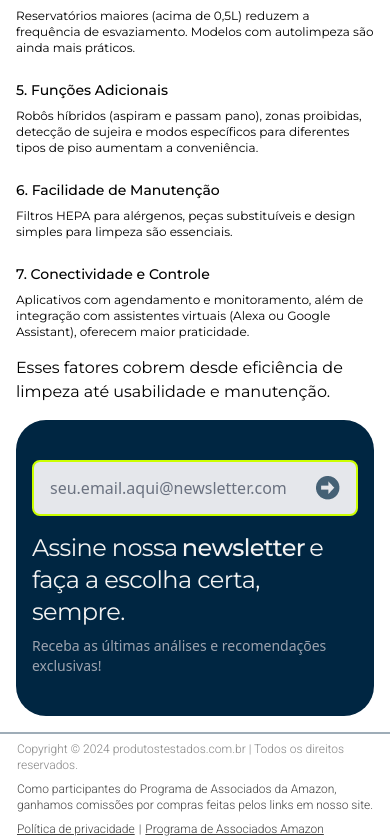
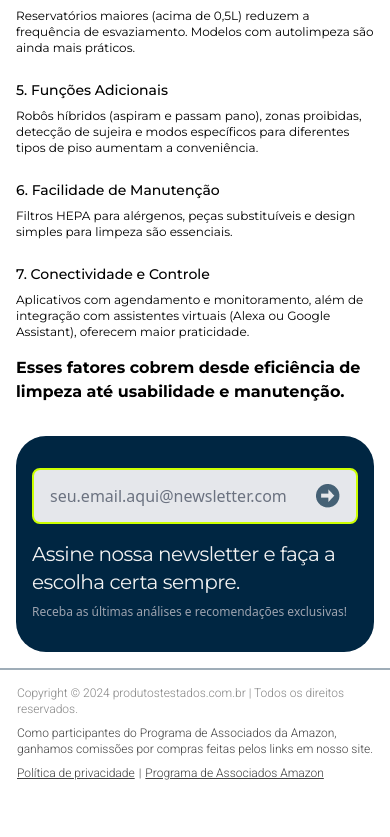
Before and after one commit to joaopouey/produtos-testados, a React (Create React App) app: page /produtos/1 in a window 390 px wide. Shown: the part 3059-3896 px from the top of the page. After the commit the page ends 3856 px from the top, so only its background shows below. Built offline with nearby package versions, Linux system fonts and the light colour scheme.

Commit message:
ajuste na responsividade em tudo que faltava na págian de produto

```diff
--- a/src/components/Footer.js
+++ b/src/components/Footer.js
@@ -3,7 +3,7 @@ import React from 'react';
 const Footer = () => {
   return (
     <div className="w-full h-[0px] left-0 top-0 opacity-75 border border-[#002642]/50">
-      <div className="ml-4 mb-4">
+      <div className="ml-4 mb-4 pt-2">
         <div className="left-[126px] top-[15px] mt-2 align-left text-[#333333]/80 text-xs font-light font-['Roboto']">
           Copyright © 2024 produtostestados.com.br | Todos os direitos
           reservados.
@@ -19,7 +19,7 @@ const Footer = () => {
           <div className="left-[261px] top-[65px] ml-1 text-center text-black text-xs font-light font-['Roboto']">
             |
           </div>
-          <div className="left-[279px] top-[65px] ml-1 text-black text-xs font-light font-['Roboto'] underline">
+          <div className="left-[279px] top-[65px] ml-1 pb-4 text-black text-xs font-light font-['Roboto'] underline">
             Programa de Associados Amazon
           </div>
         </div>
--- a/src/components/Newsletter.js
+++ b/src/components/Newsletter.js
@@ -2,31 +2,25 @@ import React from 'react';
 
 const Newsletter = () => {
   return (
-    <section className="bg-[#002642] text-white py-10 px-4 m-4 rounded-[30px] grid grid-cols-1 md:grid-cols-2">
+    <section className="flex bg-[#002642] text-white py-8 md:py-0  px-4 m-4 mt-8 rounded-[30px] flex-col md:flex-row md:h-28 md:justify-center">
       {/* grid 1 - Input e botão */}
-      <div className="flex items-center max-w-[400px] h-14 bg-gray-200 border-2 border-[#ccff00] rounded-lg px-4 py-2">
+      <div className="flex w-[100%] md:w-96 h-14 bg-gray-200 border-2 border-[#ccff00] rounded-lg px-4 py-2 md:mt-7 lg:mx-[7%]">
         <input
           type="email"
           placeholder="seu.email.aqui@newsletter.com"
           className="flex-grow bg-transparent outline-none text-gray-700 placeholder-gray-500 rounded-lg"
         />
-        <button className="flex items-center justify-center rounded-full h-[24px] w-[24px]">
+        <button>
           <img src="/botao_newsletter.png" alt="Enviar" className="h-6 w-6" />
         </button>
       </div>
 
       {/* grid 2 - Texto da newsletter */}
-      <div className="mt-4 sm:mt-0 sm:ml-8">
-        <span className="text-[#f2f2f2] text-2xl font-light font-['Montserrat'] tracking-tight">
-          Assine nossa
+      <div className="flex flex-col mt-4 w-[100%] md:w-96 lg:w-[600px] sm:mt-4 sm:ml-8 md:mt-2 lg:mt-6">
+        <span className="text-[#f2f2f2] text-xl font-light font-['Montserrat'] tracking-tight">
+          Assine nossa newsletter e faça a escolha certa sempre.
         </span>{' '}
-        <span className="text-[#f2f2f2] text-2xl font-medium font-['Montserrat'] tracking-tight">
-          newsletter
-        </span>{' '}
-        <span className="text-[#f2f2f2] text-2xl font-light font-['Montserrat'] tracking-tight">
-          e faça a escolha certa, sempre.
-        </span>
-        <p className="text-gray-400 text-sm mt-2">
+        <p className="text-gray-400 text-xs mt-2">
           Receba as últimas análises e recomendações exclusivas!
         </p>
       </div>
--- a/src/components/ProductCard.js
+++ b/src/components/ProductCard.js
@@ -19,7 +19,7 @@ const ProductCard = ({
           <p className="text-white text-md text-center font-['Montserrat'] font-medium">
             Avaliação. {rating}
           </p>
-          <p className="text-white text-xl text-center font-['Montserrat'] font-normal pt-6 lg:w-72">
+          <p className="text-white text-xl text-center font-['Montserrat'] font-normal pt-6 sm:w-72">
             {productName}
           </p>
         </div>
--- a/src/data/product_data.js
+++ b/src/data/product_data.js
@@ -9,33 +9,33 @@ const productData = [
     subtext:
       'Confira as dicas para adquirir o melhor robô aspirador e ainda uma lista com os produtos mais bem avaliados da categoria no site Amazon.com',
     details: `
-    <div class="font-[Montserrat] px-4">
-      <h2 class="text-xl font-medium my-8">Como escolher o melhor robô aspirador para sua casa?</h2>
-      <p class="text-sm text-justify">Está pensando em adquirir um robô aspirador para facilitar a sua vida? Essa é uma ótima escolha para quem busca praticidade e eficiência na limpeza da casa. Mas com tantas opções no mercado, como escolher o modelo ideal?</p>
-      <p class="text-sm font-medium mt-4">Separamos algumas dicas para te ajudar nessa missão:</p>
+    <div class="font-[Montserrat] px-4 lg:w-[1024px] justify-self-center">
+      <h2 class="text-xl lg:text-2xl font-medium my-8">Como escolher o melhor robô aspirador para sua casa?</h2>
+      <p class="text-sm lg:text-lg text-justify">Está pensando em adquirir um robô aspirador para facilitar a sua vida? Essa é uma ótima escolha para quem busca praticidade e eficiência na limpeza da casa. Mas com tantas opções no mercado, como escolher o modelo ideal?</p>
+      <p class="text-sm lg:text-base font-medium mt-4">Separamos algumas dicas para te ajudar nessa missão:</p>
 
-      <h3 class="text-sm font-medium mt-10">1. Tecnologia de Navegação</h3>
-      <p class="text-xs my-2">Modelos com mapeamento inteligente (LIDAR ou câmera) são mais eficientes e evitam obstáculos, ideais para casas maiores ou com muitos móveis.</p>
+      <h3 class="text-sm lg:text-xl font-medium mt-10">1. Tecnologia de Navegação</h3>
+      <p class="text-xs lg:text-base my-2">Modelos com mapeamento inteligente (LIDAR ou câmera) são mais eficientes e evitam obstáculos, ideais para casas maiores ou com muitos móveis.</p>
 
-      <h3 class="text-sm font-medium mt-6">2. Potência de Sucção</h3>
-      <p class="text-xs my-2">Escolha conforme o tipo de piso e presença de tapetes ou carpetes. Potências acima de 2.000 Pa são recomendadas para sujeira pesada e pelos de animais.</p>
+      <h3 class="text-sm lg:text-xl font-medium mt-6">2. Potência de Sucção</h3>
+      <p class="text-xs lg:text-base my-2">Escolha conforme o tipo de piso e presença de tapetes ou carpetes. Potências acima de 2.000 Pa são recomendadas para sujeira pesada e pelos de animais.</p>
 
-      <h3 class="text-sm font-medium mt-6">3. Autonomia da Bateria</h3>
-      <p class="text-xs my-2">Para casas maiores, opte por robôs com duração acima de 120 minutos e função de recarga automática com retomada da limpeza.</p>
+      <h3 class="text-sm lg:text-xl font-medium mt-6">3. Autonomia da Bateria</h3>
+      <p class="text-xs lg:text-base my-2">Para casas maiores, opte por robôs com duração acima de 120 minutos e função de recarga automática com retomada da limpeza.</p>
 
-      <h3 class="text-sm font-medium mt-6">4. Capacidade do Reservatório</h3>
-      <p class="text-xs my-2">Reservatórios maiores (acima de 0,5L) reduzem a frequência de esvaziamento. Modelos com autolimpeza são ainda mais práticos.</p>
+      <h3 class="text-sm lg:text-xl font-medium mt-6">4. Capacidade do Reservatório</h3>
+      <p class="text-xs lg:text-base my-2">Reservatórios maiores (acima de 0,5L) reduzem a frequência de esvaziamento. Modelos com autolimpeza são ainda mais práticos.</p>
 
-      <h3 class="text-sm font-medium mt-6">5. Funções Adicionais</h3>
-      <p class="text-xs my-2">Robôs híbridos (aspiram e passam pano), zonas proibidas, detecção de sujeira e modos específicos para diferentes tipos de piso aumentam a conveniência.</p>
+      <h3 class="text-sm lg:text-xl font-medium mt-6">5. Funções Adicionais</h3>
+      <p class="text-xs lg:text-base my-2">Robôs híbridos (aspiram e passam pano), zonas proibidas, detecção de sujeira e modos específicos para diferentes tipos de piso aumentam a conveniência.</p>
 
-      <h3 class="text-sm font-medium mt-6">6. Facilidade de Manutenção</h3>
-      <p class="text-xs my-2">Filtros HEPA para alérgenos, peças substituíveis e design simples para limpeza são essenciais.</p>
+      <h3 class="text-sm lg:text-xl font-medium mt-6">6. Facilidade de Manutenção</h3>
+      <p class="text-xs lg:text-base my-2">Filtros HEPA para alérgenos, peças substituíveis e design simples para limpeza são essenciais.</p>
 
-      <h3 class="text-sm font-medium mt-6">7. Conectividade e Controle</h3>
-      <p class="text-xs my-2">Aplicativos com agendamento e monitoramento, além de integração com assistentes virtuais (Alexa ou Google Assistant), oferecem maior praticidade.</p>
+      <h3 class="text-sm lg:text-xl font-medium mt-6">7. Conectividade e Controle</h3>
+      <p class="text-xs lg:text-base my-2">Aplicativos com agendamento e monitoramento, além de integração com assistentes virtuais (Alexa ou Google Assistant), oferecem maior praticidade.</p>
 
-      <p class="text-md my-4">Esses fatores cobrem desde eficiência de limpeza até usabilidade e manutenção.</p>
+      <p class="text-md lg:text-xl lg font-semibold my-4">Esses fatores cobrem desde eficiência de limpeza até usabilidade e manutenção.</p>
     </div>
     `,
     products: [
```
